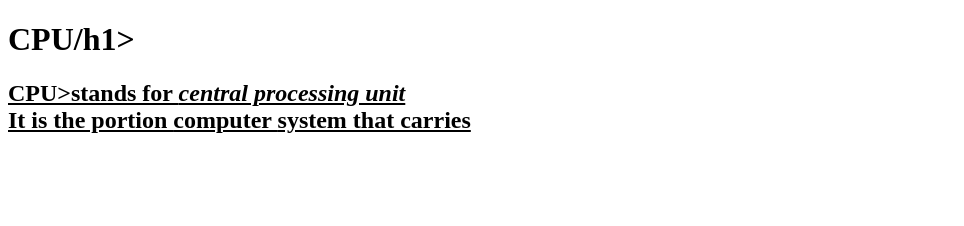
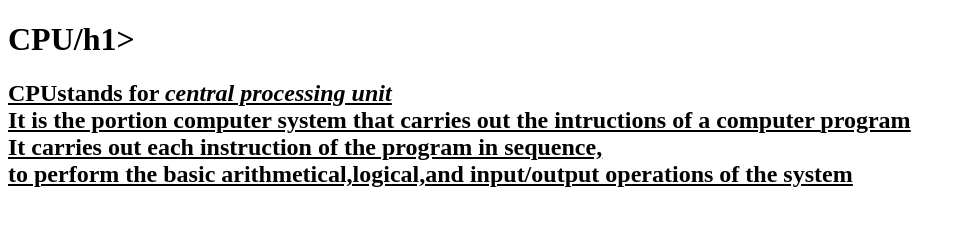
Before and after one commit to iamneo-production/eacaeaefabfadaeccdfffebaeceaec, a website: page public/index.html in a window 1280 px wide. Shown: the whole page, without its empty margins (0-964 px from the left). Drawn offline with Linux system fonts and the light colour scheme.

Commit message:
Backup Commit

```diff
--- a/public/index.html
+++ b/public/index.html
@@ -10,7 +10,10 @@
 </head>
 <body>
     <h1>CPU/h1>
-    <h2><u> <b>CPU></b>stands for <i>central processing unit </i><br>
-     It is the portion <u> computer </u> system that carries<br>
+    <h2><u> <u><b>CPU</b>stands for <i>central processing unit </i><br>
+     It is the portion <u> computer </u> system that carries
+     out the intructions of a <u> computer </u> program<br>
+    It carries out each instruction of the program in sequence,<br>
+    to perform the basic arithmetical,logical,and input/output operations of the system<br>
 </body>
 </html>
```
